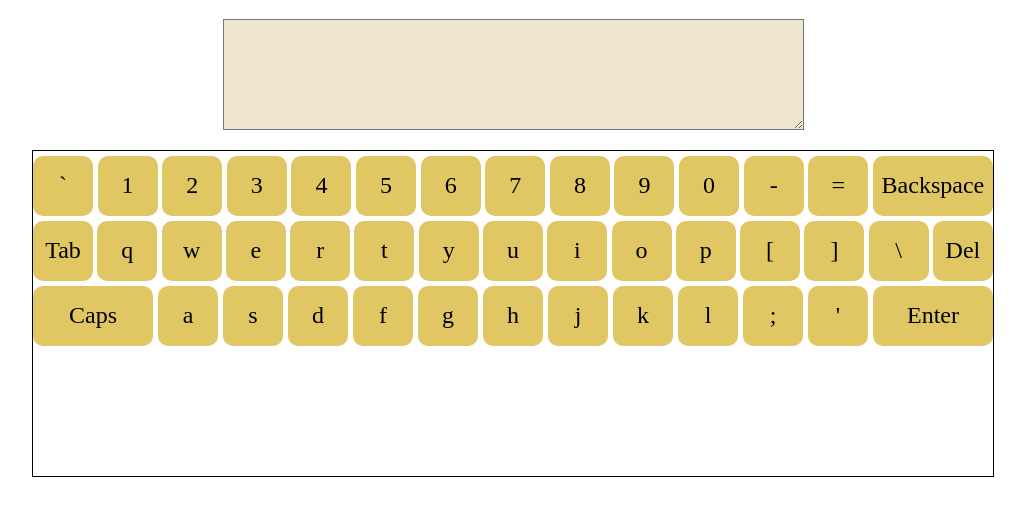
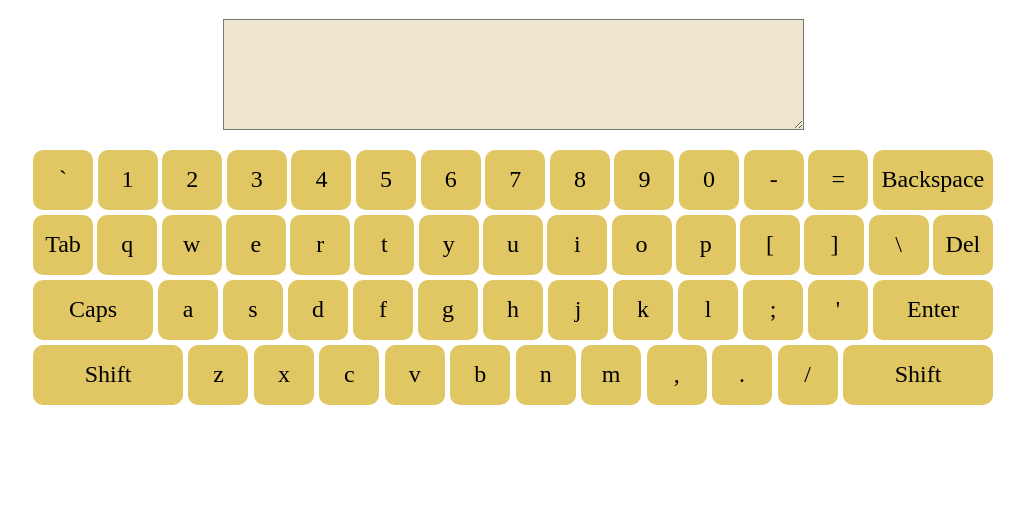
Before and after one commit to EugeneDubrova777/virtual-keyboard, a website: page index.html in a window 1280 px wide. Shown: the part 61-576 px from the top of the page, without its empty margins (127-1152 px from the left). Drawn offline with Linux system fonts and the light colour scheme.

Commit message:
feat: add 4th row

```diff
--- a/script.js
+++ b/script.js
@@ -163,7 +163,7 @@ const mark = document.createElement('div');
 const enter = document.createElement('div');
 
 keyCaps.classList.add('key');
-keyCaps.classList.add('keyCaps');
+keyCaps.classList.add('key-caps');
 keyA.classList.add('key');
 keyS.classList.add('key');
 keyD.classList.add('key');
@@ -193,3 +193,48 @@ mark.textContent = `'`;
 enter.textContent = 'Enter';
 
 row3.append(keyCaps, keyA, keyS, keyD, keyF, keyG, keyH, keyJ, keyK, keyL, semicolon, mark, enter);
+
+// row4
+
+const leftShift = document.createElement('div');
+const keyZ = document.createElement('div');
+const keyX = document.createElement('div');
+const keyC = document.createElement('div');
+const keyV = document.createElement('div');
+const keyB = document.createElement('div');
+const keyN = document.createElement('div');
+const keyM = document.createElement('div');
+const comma = document.createElement('div');
+const point = document.createElement('div');
+const slash = document.createElement('div');
+const rightShift = document.createElement('div');
+
+leftShift.classList.add('key');
+leftShift.classList.add('left-shift');
+keyZ.classList.add('key');
+keyX.classList.add('key');
+keyC.classList.add('key');
+keyV.classList.add('key');
+keyB.classList.add('key');
+keyN.classList.add('key');
+keyM.classList.add('key');
+comma.classList.add('key');
+point.classList.add('key');
+slash.classList.add('key');
+rightShift.classList.add('key');
+rightShift.classList.add('right-shift');
+
+leftShift.textContent = 'Shift';
+keyZ.textContent = 'z';
+keyX.textContent = 'x';
+keyC.textContent = 'c';
+keyV.textContent = 'v';
+keyB.textContent = 'b';
+keyN.textContent = 'n';
+keyM.textContent = 'm';
+comma.textContent = ',';
+point.textContent = '.';
+slash.textContent = '/';
+rightShift.textContent = 'Shift';
+
+row4.append(leftShift, keyZ, keyX, keyC, keyV, keyB, keyN, keyM, comma, point, slash, rightShift);
--- a/style.css
+++ b/style.css
@@ -25,7 +25,6 @@
 .keysWrapper {
   width: 960px;
   height: 325px;
-  border: 1px solid #000;
   margin: 20px auto;
 }
 
@@ -54,10 +53,15 @@
   width: 120px;
 }
 
-.keyCaps {
+.key-caps {
   width: 120px;
 }
 
 .enter {
   width: 120px;
 }
+
+.left-shift,
+.right-shift {
+  width: 150px;
+}
```
